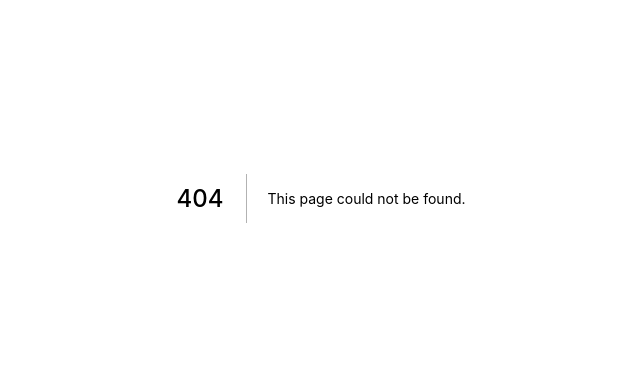
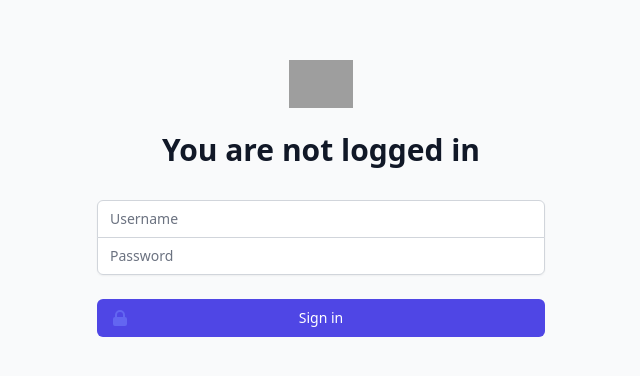
Before and after one commit to dionfananie/nextjs, a Next.js app: page /login in a window 1280 px wide. Before the commit this address had no page. Shown: the part 202-578 px from the top of the page, without its empty margins (319-959 px from the left). Built offline with nearby package versions, Linux system fonts and the light colour scheme; grey boxes are pictures that could not be loaded.

Commit message:
add session

```diff
--- /dev/null
+++ b/components/Layout.js
@@ -0,0 +1,18 @@
+import useCheckSession from 'hooks/useCheckSession';
+import { useRouter } from 'next/router';
+import { node } from 'prop-types';
+import React, { useEffect } from 'react';
+
+const Layout = ({ children }) => {
+    const router = useRouter();
+    const { session } = useCheckSession();
+    useEffect(() => {
+        if (!session) router.push('/login');
+    }, []);
+    if (!session) return null;
+    return <div>{children}</div>;
+};
+Layout.propTypes = {
+    children: node.isRequired
+};
+export default Layout;
--- /dev/null
+++ b/hooks/useCheckSession.js
@@ -0,0 +1,8 @@
+import cookie from 'js-cookie';
+
+const useCheckSession = () => {
+    const session = cookie.get('token-auth');
+    return { session: Boolean(session) };
+};
+
+export default useCheckSession;
--- /dev/null
+++ b/hooks/useUser.js
@@ -0,0 +1,19 @@
+import cookie from 'js-cookie';
+const useUser = async (username, password) => {
+    const res = await fetch('/api/login', {
+        method: 'POST',
+        headers: {
+            'Content-Type': 'application/json'
+        },
+        body: JSON.stringify({ username, password })
+    }).then((t) => t.json());
+    const token = res.token;
+    if (token) {
+        cookie.set('token-auth', token);
+        return { message: 'Success!', user: true };
+    } else {
+        return { message: 'something went wrong', user: false };
+    }
+};
+
+export default useUser;
--- a/package.json
+++ b/package.json
@@ -10,11 +10,13 @@
     "format": "prettier --write './**/*.{js,jsx,ts,tsx,css,md,json}' --config ./.prettierrc"
   },
   "dependencies": {
+    "@notionhq/client": "^0.1.8",
+    "classnames": "^2.2.6",
+    "js-cookie": "^2.2.1",
+    "jsonwebtoken": "^8.5.1",
     "next": "^11.0.1",
     "react": "^17.0.2",
     "react-dom": "^17.0.2",
-    "@notionhq/client": "^0.1.8",
-    "classnames": "^2.2.6",
     "uuid": "^8.3.2"
   },
   "devDependencies": {
--- /dev/null
+++ b/pages/api/login.js
@@ -0,0 +1,21 @@
+import jwt from 'jsonwebtoken';
+
+const KEY = 'iebfjakbdsjkbhiandjksdbkvbdkjndakmmx-vwebvhjakdmsadm,.amd';
+export default function (req, res) {
+    if (!req.body) {
+        res.statusCode = 404;
+        res.end('Error');
+        return;
+    }
+    const { username, password } = req.body;
+
+    res.json({
+        token: jwt.sign(
+            {
+                username,
+                admin: username === 'admin' && password === 'admin'
+            },
+            KEY
+        )
+    });
+}
--- a/pages/index.js
+++ b/pages/index.js
@@ -3,9 +3,11 @@ import Head from 'next/head';
 import styles from '../styles/Home.module.css';
 import Image from 'next/image';
 import { arrayOf, object } from 'prop-types';
+import Layout from 'components/Layout';
 
 export default function Home() {
     return (
+        <Layout>
             <div className={styles.container}>
                 <Head>
                     <title>Dion Fananie Site</title>
@@ -32,6 +34,7 @@ export default function Home() {
 
                 <footer className={styles.footer}>Dion Fananie</footer>
             </div>
+        </Layout>
     );
 }
 
--- /dev/null
+++ b/pages/login.js
@@ -0,0 +1,89 @@
+import React, { useState } from 'react';
+import { useRouter } from 'next/router';
+import useUser from 'hooks/useUser';
+const LoginForm = () => {
+    const router = useRouter();
+    const [username, setUsername] = useState('');
+    const [password, setPassword] = useState('');
+    const [message, setMessage] = useState(' You are not logged in');
+    const submitForm = async () => {
+        const { message: msg, user } = await useUser(username, password);
+        if (user) router.push('/');
+        if (!user) setMessage(msg);
+    };
+    return (
+        <div className="min-h-screen flex items-center justify-center bg-gray-50 py-12 px-4 sm:px-6 lg:px-8">
+            <div className="max-w-md w-full space-y-8">
+                <div>
+                    <img
+                        className="mx-auto h-12 w-auto"
+                        src="https://tailwindui.com/img/logos/workflow-mark-indigo-600.svg"
+                        alt="Workflow"
+                    />
+                    <h2 className="mt-6 text-center text-3xl font-extrabold text-gray-900">
+                        {message}
+                    </h2>
+                </div>
+                <form className="mt-8 space-y-6">
+                    <input type="hidden" name="remember" value="true" />
+                    <div className="rounded-md shadow-sm -space-y-px">
+                        <div>
+                            <label htmlFor="email-address" className="sr-only">
+                                Email address
+                            </label>
+                            <input
+                                id="email-address"
+                                name="username"
+                                type="text"
+                                required
+                                className="appearance-none rounded-none relative block w-full px-3 py-2 border border-gray-300 placeholder-gray-500 text-gray-900 rounded-t-md focus:outline-none focus:ring-indigo-500 focus:border-indigo-500 focus:z-10 sm:text-sm"
+                                placeholder="Username"
+                                onChange={(e) => setUsername(e.target.value)}
+                            />
+                        </div>
+                        <div>
+                            <label htmlFor="password" className="sr-only">
+                                Password
+                            </label>
+                            <input
+                                id="password"
+                                name="password"
+                                type="password"
+                                autoComplete="current-password"
+                                required
+                                className="appearance-none rounded-none relative block w-full px-3 py-2 border border-gray-300 placeholder-gray-500 text-gray-900 rounded-b-md focus:outline-none focus:ring-indigo-500 focus:border-indigo-500 focus:z-10 sm:text-sm"
+                                placeholder="Password"
+                                onChange={(e) => setPassword(e.target.value)}
+                            />
+                        </div>
+                    </div>
+
+                    <div>
+                        <button
+                            type="button"
+                            onClick={submitForm}
+                            className="group relative w-full flex justify-center py-2 px-4 border border-transparent text-sm font-medium rounded-md text-white bg-indigo-600 hover:bg-indigo-700 focus:outline-none focus:ring-2 focus:ring-offset-2 focus:ring-indigo-500">
+                            <span className="absolute left-0 inset-y-0 flex items-center pl-3">
+                                <svg
+                                    className="h-5 w-5 text-indigo-500 group-hover:text-indigo-400"
+                                    xmlns="http://www.w3.org/2000/svg"
+                                    viewBox="0 0 20 20"
+                                    fill="currentColor"
+                                    aria-hidden="true">
+                                    <path
+                                        fillRule="evenodd"
+                                        d="M5 9V7a5 5 0 0110 0v2a2 2 0 012 2v5a2 2 0 01-2 2H5a2 2 0 01-2-2v-5a2 2 0 012-2zm8-2v2H7V7a3 3 0 016 0z"
+                                        clipRule="evenodd"
+                                    />
+                                </svg>
+                            </span>
+                            Sign in
+                        </button>
+                    </div>
+                </form>
+            </div>
+        </div>
+    );
+};
+
+export default LoginForm;
```
Also changed, not shown: 1 other file (tests, documents, lock files or other folders). Lines whose indentation alone changed are shown as unchanged.
